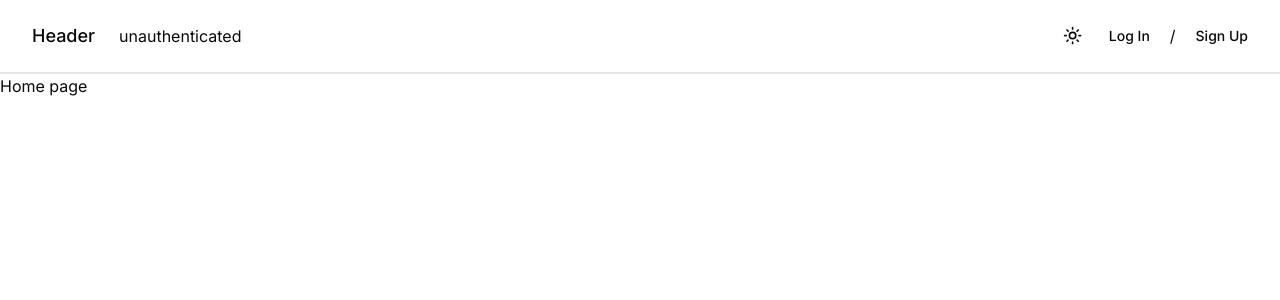
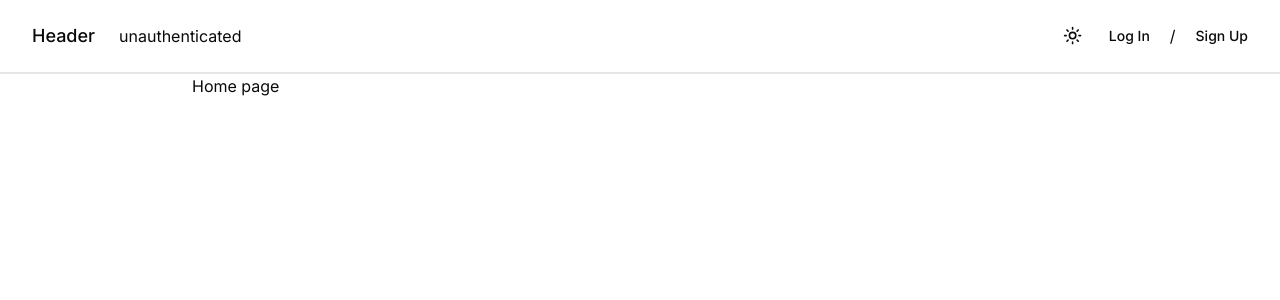
Before and after one commit to dmrtnv/mrtnv-blog, a Next.js app: page / in a window 1280 px wide. Shown: the top 300 px of the page. Built offline with nearby package versions, Linux system fonts and the light colour scheme; no server answers.

Commit message:
Made main a container

```diff
--- a/app/layout.tsx
+++ b/app/layout.tsx
@@ -13,17 +13,13 @@ export const metadata: Metadata = {
   },
 };
 
-export default function RootLayout({
-  children,
-}: {
-  children: React.ReactNode;
-}) {
+export default function RootLayout({ children }: { children: React.ReactNode }) {
   return (
     <html lang='en' suppressHydrationWarning>
       <body className={inter.className}>
         <Providers>
           <Header />
-          <main>{children}</main>
+          <main className='container max-w-4xl px-0'>{children}</main>
         </Providers>
       </body>
     </html>
```
